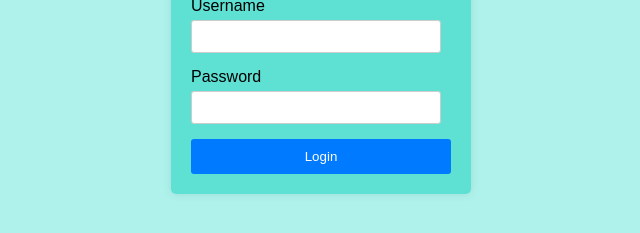
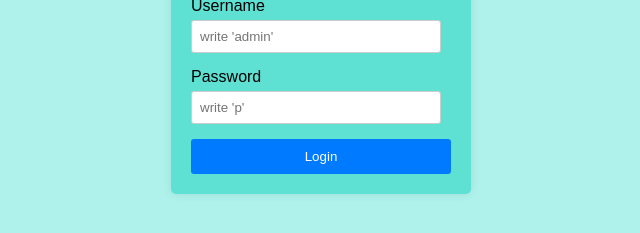
Before and after one commit to DebeshMondal/HOSTEL-MANAGMENT, a website: page index.html in a window 1280 px wide. Shown: the part 389-622 px from the top of the page, without its empty margins (319-959 px from the left). Drawn offline with Linux system fonts and the light colour scheme.

Commit message:
`chore: Update login form placeholders`

```diff
--- a/index.html
+++ b/index.html
@@ -14,11 +14,11 @@
       <form id="loginForm">
         <div class="form-group">
           <label for="username">Username</label>
-          <input type="text" id="username" name="username" required>
+          <input type="text" id="username" name="username" placeholder="write 'admin'">
         </div>
         <div class="form-group">
           <label for="password">Password</label>
-          <input type="password" id="password" name="password" required>
+          <input type="password" id="password" name="password" placeholder="write 'p'" required>
         </div>
         <button type="submit">Login</button>
       </form>
```
